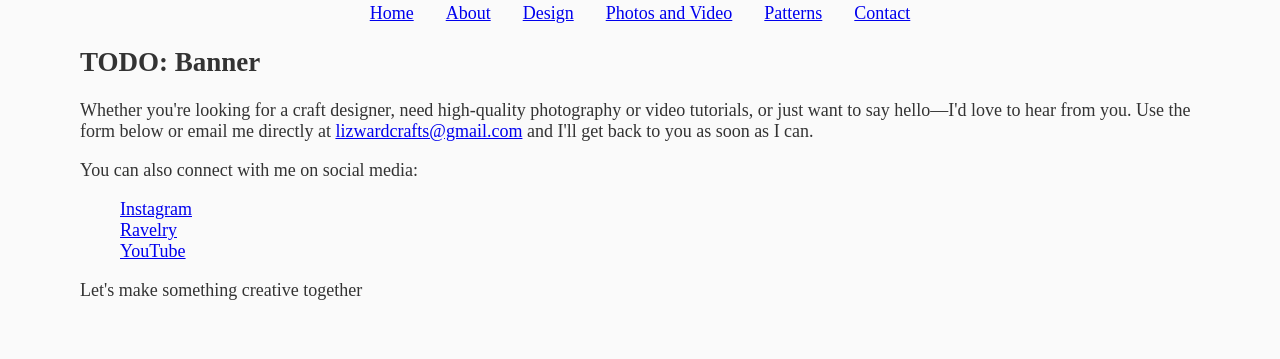
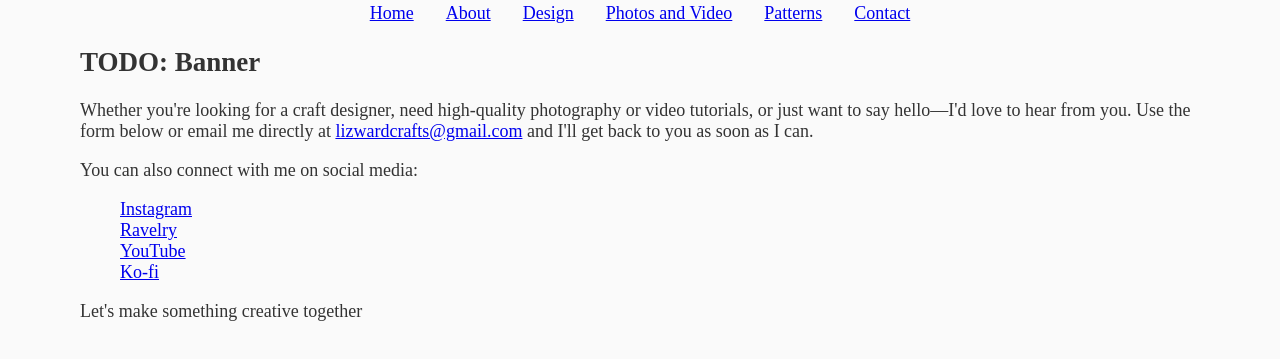
Before and after one commit to rdc501/liz-ward-crafts, a plain HTML site: page contact.html in a window 1280 px wide. Shown: the part 119-478 px from the top of the page. Drawn offline with Linux system fonts and the light colour scheme.

Commit message:
Add Ko-fi link

```diff
--- a/contact.html
+++ b/contact.html
@@ -29,6 +29,7 @@
             <li><a href="https://www.instagram.com/lizwardcrafts/">Instagram</a></li>
             <li><a href="https://www.ravelry.com/designers/liz-ward">Ravelry</a></li>
             <li><a href="https://www.youtube.com/@yarnwafflepodcast4098">YouTube</a></li>
+            <li><a href="https://ko-fi.com/lizwardcrafts">Ko-fi</a></li>
         </ul>
 
         <p>Let's make something creative together</p>
```
